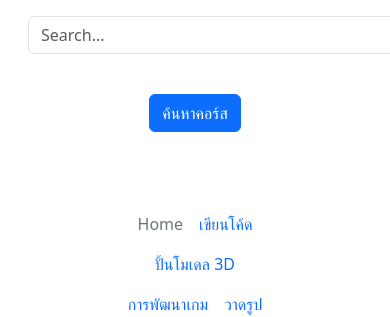
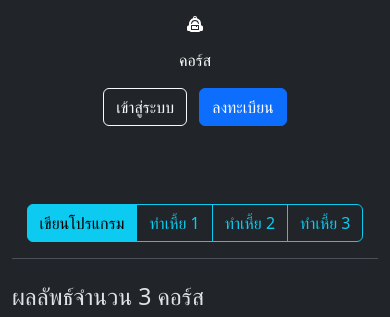
Before and after one commit to gongpha/webpro-project-grouppe, a PHP site: page /course_list.php in a window 390 px wide; the page is wider, and only the part inside the window is pictured. Shown: the top 317 px of that part. Run offline with PHP 8.4, Linux system fonts and the light colour scheme; data comes from the database, SQL or seed files in the repository; both versions use the stored data as it was after the commit.

Commit message:
add simple pages

```diff
--- a/courseInside.php
+++ b/courseInside.php
@@ -57,12 +57,6 @@
 
 
 </style>
-<?php
-	require 'core.php';
-
-	$db = new Database();
-	//print_r($db->getStudent(1));
-?>
 <body>
 	<header class="p-3">
 		<div class="container">
--- a/course_list.php
+++ b/course_list.php
@@ -1,83 +1,58 @@
-<html lang="en">
-<head>
-	<meta charset="UTF-8">
-	<meta name="viewport" content="width=device-width, initial-scale=1.0">
-	<link href="https://cdn.jsdelivr.net/npm/bootstrap@5.3.3/dist/css/bootstrap.min.css" rel="stylesheet" integrity="sha384-QWTKZyjpPEjISv5WaRU9OFeRpok6YctnYmDr5pNlyT2bRjXh0JMhjY6hW+ALEwIH" crossorigin="anonymous">
-
-    <style lang="en" type="text/css" id="dark-mode-custom-style"></style>
-    <title>project grouppe</title>
-    <style>
-           form[role="search"] .form-control {
-            width: 1030px; /* Adjust the width as needed */
-        }
-
-        .result {
-    font-size: 20px; /* Specify the unit, for example, pixels */
-    margin-left: 50%;
-    margin-right: auto;
-}
-    .mb-4{
-        width: 50%;
-        margin-left: 25%;
-    }
-    .btn-lg{
-        margin-left: 85%;
-    }
-    .price{
-        margin-left: 87%;
-    }
-
-    </style>
-</head>
-<body>
-<header class="p-3">
+<?php
+require 'template_init.php';
+require 'template_header.php';
+?>
 <div class="container">
-			<div class="d-flex flex-wrap align-items-center justify-content-center justify-content-lg-start">
-				<ul class="nav col-12 col-lg-auto me-lg-auto mb-2 justify-content-center mb-md-0">
-                <form class="col-12 col-lg-auto mb-3 mb-lg-0 me-lg-3" role="search">
-          <input type="search" class="form-control" placeholder="Search..." aria-label="Search">
-        </form>
-
-      </a>
-				</ul>
-
-				<form class="col-12 col-lg-auto mb-3 mb-lg-0 me-lg-3" role="search">
-				</form>
-
-
-				<div class="auth-section">
-					<a href="#" class="btn btn-primary">ค้นหาคอร์ส</a>
-				</div>
-			</div>
-		</div>
-	</header>
-    <div class="container">
+	<!--form class="col-12 col-lg-auto mb-3 mb-lg-0 me-lg-3" role="search">
+		<input type="search" class="form-control form-control-dark text-bg-dark" placeholder="ค้นหาคอร์ส..." aria-label="Search">
+	</form-->
 	<header class="d-flex flex-wrap align-items-center justify-content-center justify-content-md-between py-3 mb-4 border-bottom">
 		<div class="col-md-3 mb-2 mb-md-0">
 			<a href="/" class="d-inline-flex link-body-emphasis text-decoration-none">
 				<svg class="bi" width="40" height="32" role="img" aria-label="Bootstrap"><use xlink:href="#bootstrap"></use></svg>
 			</a>
 		</div>
+		<div class="btn-group" role="group" aria-label="Basic radio toggle button group">
+			<input type="radio" class="btn-check" name="btnradio" id="btnradio1" autocomplete="off" checked>
+			<label class="btn btn-outline-info" for="btnradio1">เขียนโปรแกรม</label>
 
-      <ul class="nav col-12 col-md-auto mb-2 justify-content-center mb-md-0">
-        <li><a href="#" class="nav-link px-2 link-secondary">Home</a></li>
-        <li><a href="#" class="nav-link px-2">เขียนโค้ด</a></li>
-        <li><a href="#" class="nav-link px-2">ปั้นโมเดล 3D</a></li>
-        <li><a href="#" class="nav-link px-2">การพัฒนาเกม</a></li>
-        <li><a href="#" class="nav-link px-2">วาดรูป</a></li>
-      </ul>
+			<input type="radio" class="btn-check" name="btnradio" id="btnradio2" autocomplete="off">
+			<label class="btn btn-outline-info" for="btnradio2">ทำเหี้ย 1</label>
 
+			<input type="radio" class="btn-check" name="btnradio" id="btnradio3" autocomplete="off">
+			<label class="btn btn-outline-info" for="btnradio3">ทำเหี้ย 2</label>
+
+			<input type="radio" class="btn-check" name="btnradio" id="btnradio4" autocomplete="off">
+			<label class="btn btn-outline-info" for="btnradio4">ทำเหี้ย 3</label>
+		</div>
 		<div class="col-md-3 text-end">
 		</div>
 	</header>
+	<h3 class="result">ผลลัพธ์จำนวน 3 คอร์ส</h3>
 
+	<!-- NEW !!! using cards -->
+	<div class="card mb-3">
+		<img src="https://media.discordapp.net/attachments/746159419091582997/1194887870960377957/FB_IMG_1704953799917.jpg?ex=65f2968c&is=65e0218c&hm=4f9620e8ae1722774bc4cba156079d4f8eaf310463610ebd5b3865502c98e926&=&format=webp&width=473&height=200" class="card-img-top" alt="...">
+		<div class="card-body">
+			<div class="d-flex justify-content-between">
+				<h3 class="card-title">@@@ภาษาซี ทำกูกลายเป็น femboy</h3>
+				<h3><span class="badge text-bg-success">฿ 555</span></h3>
 			</div>
-  <h3 class="result">ผลลัพธ์จำนวน 3 คอร์ส</h3>
+
+			<p class="card-text">@@@ไอสัส ชาวไทย</p>
+			<p class="card-text">
+				<span class="badge text-bg-secondary">เขียนโปรแกรม</span>
+			</p>
+			<?php $db->echo_course_button(666); ?>
+			<a href="#" class="btn btn-outline-secondary">ดูรายละเอียด</a>
+		</div>
+	</div>
+
+
 	<div class="p-5 mb-4 bg-body-tertiary rounded-3">
 		<div class="container-fluid py-5">
 			<h1 class="display-5 fw-bold">@@@ภาษาซี ทำกูกลายเป็น femboy</h1>
 			<p class="col-md-8 fs-4">@@@ไอสัส ชาวไทย</p>
-        <p class="price">฿ 555</p>
 			<button class="btn btn-primary btn-lg" type="button"> &nbsp;&nbsp;ซื้อ&nbsp;&nbsp; </button>
 		</div>
 	</div>
@@ -97,17 +72,7 @@
 			<button class="btn btn-primary btn-lg" type="button"> &nbsp;&nbsp;ซื้อ&nbsp;&nbsp; </button>
 		</div>
 	</div>
-  <footer class="py-5 text-center text-body-secondary bg-body-tertiary">
-  <div class="container">
-  <footer class="d-flex flex-wrap justify-content-between align-items-center py-3 my-4 border-top">
-    <p class="col-md-4 mb-0 text-body-secondary">Copyright 2024 Webpro Project Grouppe</p>
-
-    <a href="/" class="col-md-4 d-flex align-items-center justify-content-center mb-3 mb-md-0 me-md-auto link-body-emphasis text-decoration-none">
-      <svg class="bi me-2" width="40" height="32"><use xlink:href="#bootstrap"></use></svg>
-    </a>
-
-    <p class="col-md-4 mb-0 text-body-secondary">ติดต่อเรา
-@@@your mom home</p>
-  </footer>
-</body>
-</html>
+</div>
+<?php
+require 'template_footer.php';
+?>
--- a/coursenot.php
+++ b/coursenot.php
@@ -48,12 +48,6 @@
 
 
 </style>
-<?php
-	require 'core.php';
-
-	$db = new Database();
-	//print_r($db->getStudent(1));
-?>
 <body>
 	<header class="p-3">
 		<div class="container">
--- a/index.php
+++ b/index.php
@@ -1 +1,5 @@
-<?php require 'template.php' ?>
+<?php
+require 'template_init.php';
+require 'template_header.php';
+require 'template_footer.php';
+?>
--- /dev/null
+++ b/signout.php
@@ -0,0 +1,5 @@
+<?php
+require 'template_init.php';
+	$db->signout();
+	header('Location: index.php');
+?>
--- /dev/null
+++ b/template_footer.php
@@ -0,0 +1,14 @@
+	<footer class="py-5 text-center text-body-secondary bg-body-tertiary">
+	<div class="container">
+	<footer class="d-flex flex-wrap justify-content-between align-items-center py-3 my-4 border-top">
+	<p class="col-md-4 mb-0 text-body-secondary">Copyright 2024 Webpro Project Grouppe</p>
+
+	<a href="/" class="col-md-4 d-flex align-items-center justify-content-center mb-3 mb-md-0 me-md-auto link-body-emphasis text-decoration-none">
+		<svg class="bi me-2" width="40" height="32"><use xlink:href="#bootstrap"></use></svg>
+	</a>
+
+	<p class="col-md-4 mb-0 text-body-secondary">ติดต่อเรา
+	@@@your mom home</p>
+	</footer>
+</body>
+</html>
--- /dev/null
+++ b/template_header.php
@@ -0,0 +1,77 @@
+<!DOCTYPE html>
+<html lang="en" data-bs-theme="dark">
+<head>
+	<meta charset="UTF-8">
+	<meta name="viewport" content="width=device-width, initial-scale=1.0">
+	<link href="https://cdn.jsdelivr.net/npm/bootstrap@5.3.3/dist/css/bootstrap.min.css" rel="stylesheet" integrity="sha384-QWTKZyjpPEjISv5WaRU9OFeRpok6YctnYmDr5pNlyT2bRjXh0JMhjY6hW+ALEwIH" crossorigin="anonymous">
+	<script src="https://cdn.jsdelivr.net/npm/@popperjs/core@2.11.8/dist/umd/popper.min.js" integrity="sha384-I7E8VVD/ismYTF4hNIPjVp/Zjvgyol6VFvRkX/vR+Vc4jQkC+hVqc2pM8ODewa9r" crossorigin="anonymous"></script>
+	<script src="https://cdn.jsdelivr.net/npm/bootstrap@5.3.3/dist/js/bootstrap.min.js" integrity="sha384-0pUGZvbkm6XF6gxjEnlmuGrJXVbNuzT9qBBavbLwCsOGabYfZo0T0to5eqruptLy" crossorigin="anonymous"></script>
+	<link rel="stylesheet" href="https://cdn.jsdelivr.net/npm/bootstrap-icons@1.11.3/font/bootstrap-icons.min.css">
+	<title>project grouppe</title>
+</head>
+<body>
+	<header class="p-3">
+		<div class="container">
+			<div class="d-flex flex-wrap align-items-center justify-content-center justify-content-lg-start">
+				<a href="index.php" class="d-flex align-items-center mb-2 mb-lg-0 text-white text-decoration-none">
+					<svg xmlns="http://www.w3.org/2000/svg" width="16" height="16" fill="currentColor" class="bi bi-backpack2-fill" viewBox="0 0 16 16">
+						<path d="M5 13h6v-3h-1v.5a.5.5 0 0 1-1 0V10H5z"/>
+						<path d="M6 2v.341C3.67 3.165 2 5.388 2 8v1.191l-1.17.585A1.5 1.5 0 0 0 0 11.118V13.5A1.5 1.5 0 0 0 1.5 15h1c.456.607 1.182 1 2 1h7c.818 0 1.544-.393 2-1h1a1.5 1.5 0 0 0 1.5-1.5v-2.382a1.5 1.5 0 0 0-.83-1.342L14 9.191V8a6 6 0 0 0-4-5.659V2a2 2 0 1 0-4 0m2-1a1 1 0 0 1 1 1v.083a6 6 0 0 0-2 0V2a1 1 0 0 1 1-1m0 3a4 4 0 0 1 3.96 3.43.5.5 0 1 1-.99.14 3 3 0 0 0-5.94 0 .5.5 0 1 1-.99-.14A4 4 0 0 1 8 4M4.5 9h7a.5.5 0 0 1 .5.5v4a.5.5 0 0 1-.5.5h-7a.5.5 0 0 1-.5-.5v-4a.5.5 0 0 1 .5-.5"/>
+					</svg>
+				</a>
+				<ul class="nav col-12 col-lg-auto me-lg-auto mb-2 justify-content-center mb-md-0">
+					<li class="nav-item">
+						<a href="course_list.php" class="nav-link text-white">คอร์ส</a>
+					</li>
+				</ul>
+
+				<!--?php
+
+					if (!isset($OPTIONS['nosearch'])) {
+						?><form class="col-12 col-lg-auto mb-3 mb-lg-0 me-lg-3" role="search">
+						<input type="search" class="form-control form-control-dark text-bg-dark" placeholder="ค้นหาคอร์ส..." aria-label="Search">
+						</form>< ?php
+					}
+				?-->
+
+				<?php
+					if (!isset($_SESSION['user'])) {
+						// login & sign-up buttons
+						?>
+						<div class="auth-section">
+							<a href="signin.php" class="btn btn-outline-light me-2">เข้าสู่ระบบ</a>
+							<a href="signup.php" class="btn btn-primary">ลงทะเบียน</a>
+						</div>
+						<?php
+					} else {
+						// pfp pic
+						?>
+						<div class="dropdown text-end">
+							<a href="#" class="d-block link-body-emphasis text-decoration-none dropdown-toggle" data-bs-toggle="dropdown" aria-expanded="false">
+								<img src="https://cdn.discordapp.com/channel-icons/1038996352278995044/1bd50e406a531de7c83b94a34132bd6f.webp?size=32" alt="my avatar" width="32" height="32" class="rounded-circle">
+							</a>
+							<ul class="dropdown-menu text-small" style="position: absolute; inset: 0px auto auto 0px; margin: 0px; transform: translate3d(0px, 36.6667px, 0px);" data-popper-placement="bottom-start">
+								<li><a class="dropdown-item" href="profile.php">โปรไฟล์ของฉัน</a></li>
+								<!--li><a class="dropdown-item" href="settings.php">การตั้งค่า</a></li-->
+								<li><hr class="dropdown-divider"></li>
+								<li><a class="dropdown-item" href="signout.php">ลงชื่อออก</a></li>
+							</ul>
+						</div>
+						<?php
+					}
+				?>
+			</div>
+		</div>
+	</header>
+	<div class="container">
+		<?php
+			if(isset($_SESSION['motd'])) {
+				$motd_class = $_SESSION['motd_class'];
+				echo "<div class=\"alert alert-" . $motd_class . "\" role=\"alert\">";
+				echo $_SESSION['motd'];
+				echo "</div>";
+				unset($_SESSION['motd']);
+				unset($_SESSION['motd_class']);
+			}
+		?>
+	</div>
--- /dev/null
+++ b/template_init.php
@@ -0,0 +1,7 @@
+<?php
+	require 'core.php';
+
+	$OPTIONS = array();
+	$db = new App();
+	//print_r($db->getStudent(1));
+?>
```
Also changed, not shown: core.php (+56 -1 lines), course_detail.php (added, +48 -0 lines), main.php (+1 -17 lines), signin.php (added, +35 -0 lines), signup.php (added, +68 -0 lines), template.php (deleted, +0 -43 lines), assets/logo.svg (added), data.sqlite. Lines whose indentation alone changed are shown as unchanged.
